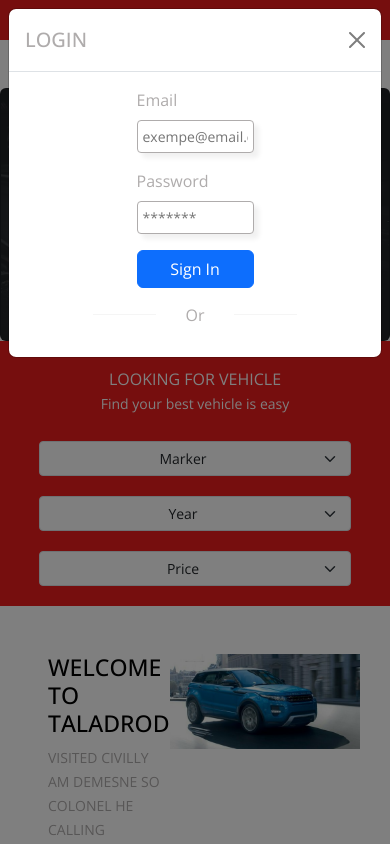
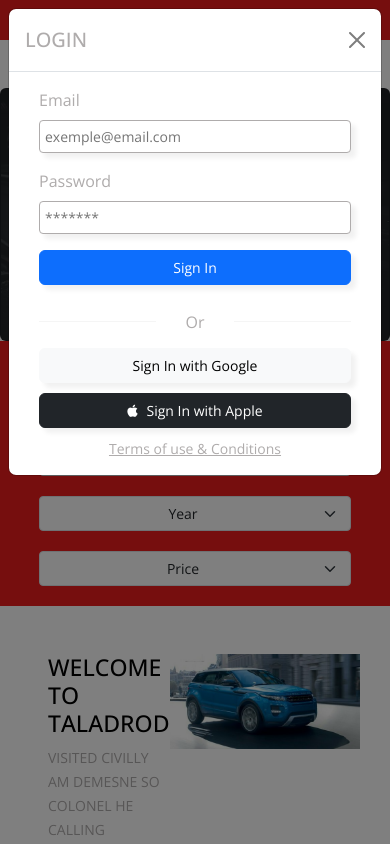
Before and after one commit to brunogs97/taladrod, a plain HTML site: page index.html in a window 390 px wide. Both pictures are taken after a click on the button "Sign In". Shown: the top 844 px of the page. Drawn offline with nearby package versions, Linux system fonts and the light colour scheme.

Commit message:
:sparkles: feat: Pagina de login

```diff
--- a/assets/css/buttons.css
+++ b/assets/css/buttons.css
@@ -88,6 +88,19 @@ button:hover .button-text {
 }
 
 /*LOGIN*/
-.btn-primary {
+.btn-primary, .btn-light, .btn-dark {
     width: 30vw;
+    box-shadow: 5px 5px 5px rgba(0, 0, 0, 0.06);
+    margin-bottom: 10px;
+    font-size: 14px;
 }
+
+.fa-apple {
+    margin-right: 5px;
+}
+
+@media (max-width: 500px) {
+    .btn-primary, .btn-light, .btn-dark {
+        width: 80vw;
+    }
+}
--- a/assets/css/login.css
+++ b/assets/css/login.css
@@ -30,3 +30,18 @@
     border: 0;
     background-color: var(--cinza-claro);
 }
+
+.link-termos {
+    color: var(--cinza);
+    font-size: 14px;
+}
+
+@media(max-width: 500px) {
+    .input {
+        width: 80vw;
+    }
+
+    .separador {
+        width: 80vw;
+    }
+}
--- a/index.html
+++ b/index.html
@@ -160,7 +160,7 @@
                         <div class="mb-3">
                             <label for="email" class="form-label">Email</label>
                             <input type="email" class="input input-email" id="email" aria-describedby="emailHelp"
-                                placeholder="exempe@email.com">
+                                placeholder="exemple@email.com">
                         </div>
                         <div class="mb-3">
                             <label for="password" class="form-label">Password</label>
@@ -172,6 +172,12 @@
                             <span>Or</span>
                             <hr class="line">
                         </div>
+                        <button type="submit" class="btn btn-light">Sign In with Google</button>
+                        <button type="submit" class="btn btn-dark">
+                            <i class="fa-brands fa-apple"></i>
+                            Sign In with Apple
+                        </button>
+                        <a href="#" class="link-termos">Terms of use & Conditions</a>
                     </form>
                 </div>
             </div>
```
